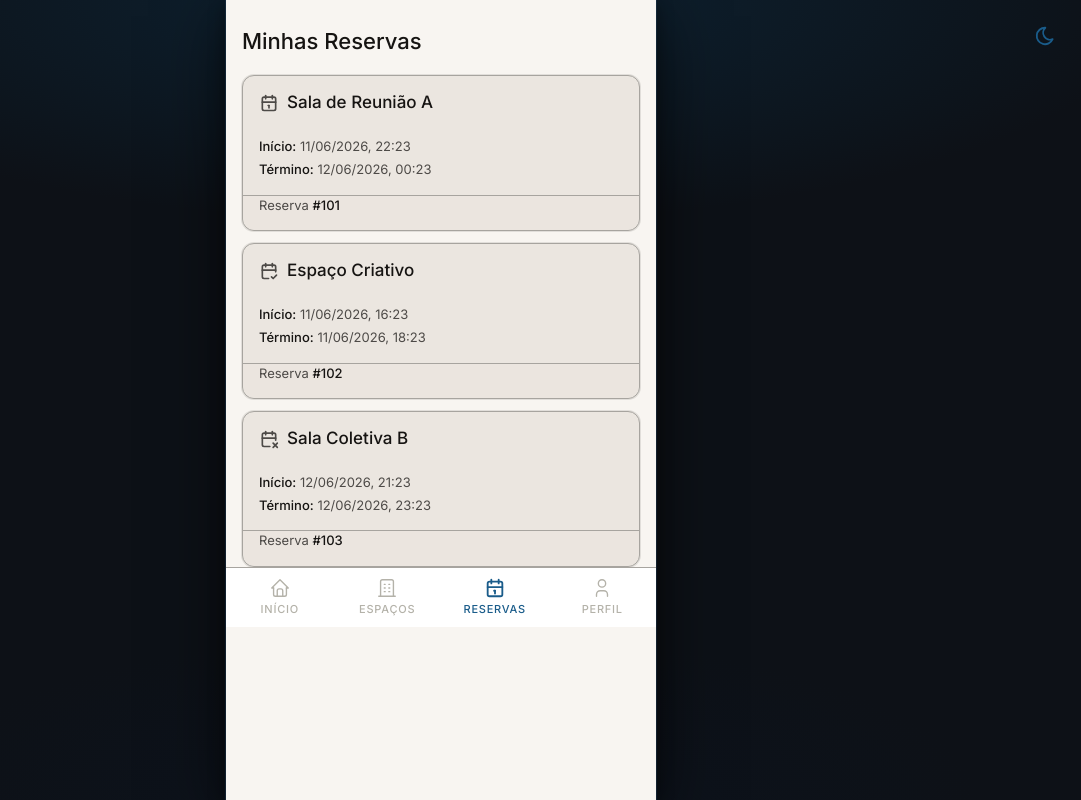
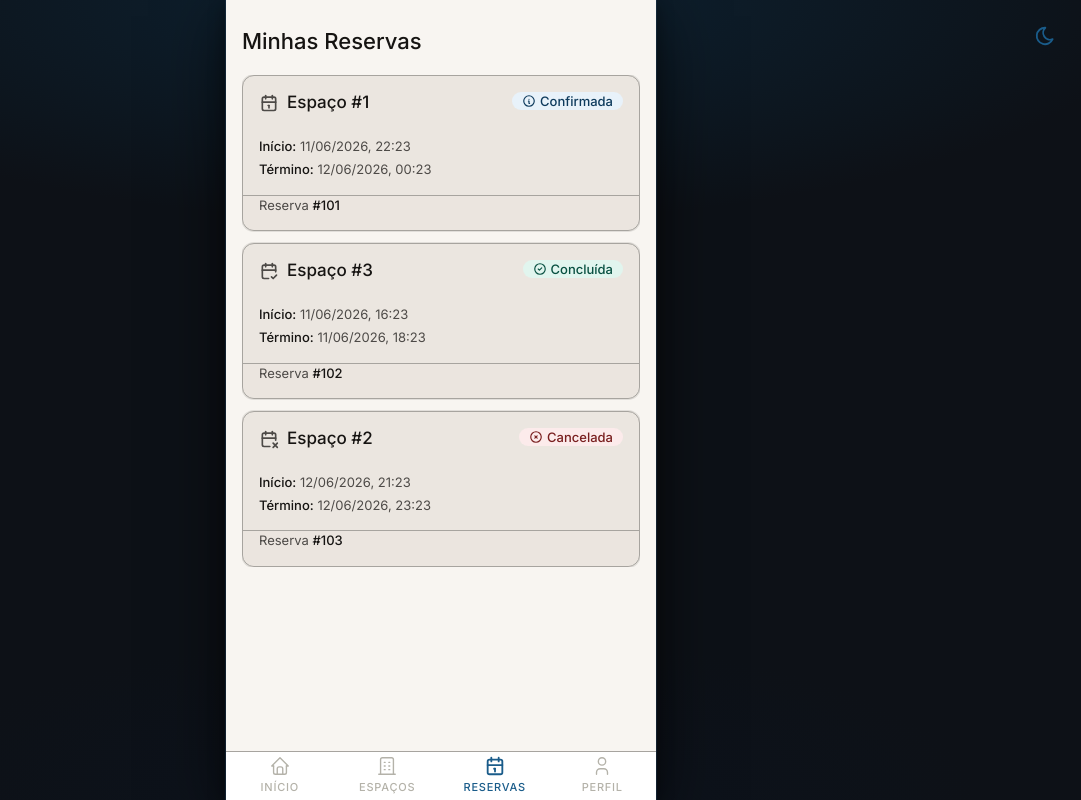
Before and after one commit to erickMartinsSilva/trabalho-aps, a React (Vite) app in the folder frontend-mobile/: page /bookings in a window 1280 px wide. Shown: the whole page, without its empty margins (199-1280 px from the left). Built offline with nearby package versions, Linux system fonts and the light colour scheme.

Commit message:
feat(bookings): atualiza página de reservas e componente de card

```diff
--- a/frontend-mobile/src/components/BookingCard.tsx
+++ b/frontend-mobile/src/components/BookingCard.tsx
@@ -7,15 +7,8 @@ import {
   CardTitle,
 } from '@/components/ui/card'
 import { StatusBadge } from '@/components/StatusBadge'
-import type { BadgeStatus } from '@/components/StatusBadge'
+import type { ReservaStatusValue } from '@/models'
 import { cn } from '@/lib/utils'
-
-const reservaStatusMap: Record<string, BadgeStatus> = {
-  CONFIRMADA: 'reserved',
-  CONCLUIDA:  'available',
-  CANCELADA:  'occupied',
-  PENDENTE:   'pending',
-}
 
 export interface BookingCardProps {
   id: number
@@ -23,7 +16,7 @@ export interface BookingCardProps {
   dataHoraTermino: Date
   espacoNome?: string
   espacoId: number
-  status: string
+  status: ReservaStatusValue
   onClick?: () => void
   className?: string
 }
@@ -46,11 +39,9 @@ export function BookingCard({
   onClick,
   className,
 }: BookingCardProps) {
-  const badgeStatus: BadgeStatus = reservaStatusMap[status] ?? 'pending'
-
   const StatusIcon =
-    status === 'CANCELADA' ? IconCalendarX
-    : status === 'CONCLUIDA' ? IconCalendarCheck
+    status === 'Cancelada' ? IconCalendarX
+    : status === 'Concluída' ? IconCalendarCheck
     : IconCalendar
 
   return (
@@ -79,7 +70,7 @@ export function BookingCard({
               {espacoNome ?? `Espaço #${espacoId}`}
             </CardTitle>
           </div>
-          <StatusBadge status={badgeStatus} className="shrink-0" />
+          <StatusBadge status={status} className="shrink-0" />
         </div>
       </CardHeader>
 
--- a/frontend-mobile/src/pages/BookingsPage.tsx
+++ b/frontend-mobile/src/pages/BookingsPage.tsx
@@ -1,39 +1,12 @@
 import { BookingCard } from '@/components/BookingCard'
-
-const now = new Date()
-const BOOKINGS = [
-  {
-    id: 101,
-    dataHoraInicio:  new Date(now.getTime() + 1 * 60 * 60 * 1000),
-    dataHoraTermino: new Date(now.getTime() + 3 * 60 * 60 * 1000),
-    espacoNome: 'Sala de Reunião A',
-    espacoId: 1,
-    status: 'CONFIRMADA',
-  },
-  {
-    id: 102,
-    dataHoraInicio:  new Date(now.getTime() - 5 * 60 * 60 * 1000),
-    dataHoraTermino: new Date(now.getTime() - 3 * 60 * 60 * 1000),
-    espacoNome: 'Espaço Criativo',
-    espacoId: 3,
-    status: 'CONCLUIDA',
-  },
-  {
-    id: 103,
-    dataHoraInicio:  new Date(now.getTime() + 24 * 60 * 60 * 1000),
-    dataHoraTermino: new Date(now.getTime() + 26 * 60 * 60 * 1000),
-    espacoNome: 'Sala Coletiva B',
-    espacoId: 2,
-    status: 'CANCELADA',
-  },
-]
+import { RESERVAS } from '@/data'
 
 export default function BookingsPage() {
   return (
-    <div className="px-4 pt-6 space-y-4">
+    <div className="flex flex-1 flex-col min-h-svh px-4 pt-6 space-y-4">
       <h1 className="text-[22px] font-medium">Minhas Reservas</h1>
-      <div className="space-y-3">
-        {BOOKINGS.map((b) => (
+      <div className="space-y-3 overflow-y-auto">
+        {RESERVAS.map((b) => (
           <BookingCard key={b.id} {...b} onClick={() => alert(`Abrir reserva #${b.id}`)} />
         ))}
       </div>
```
